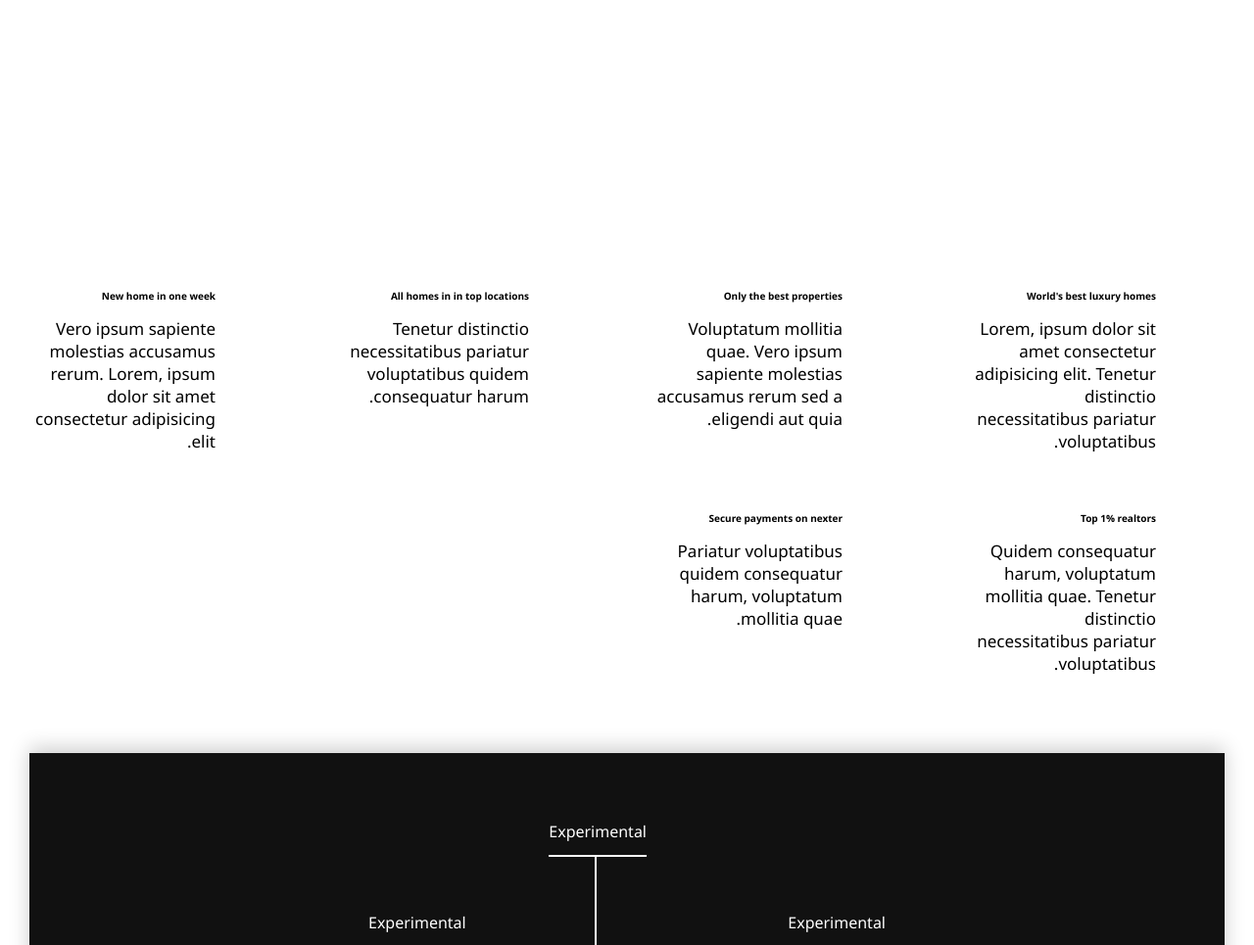
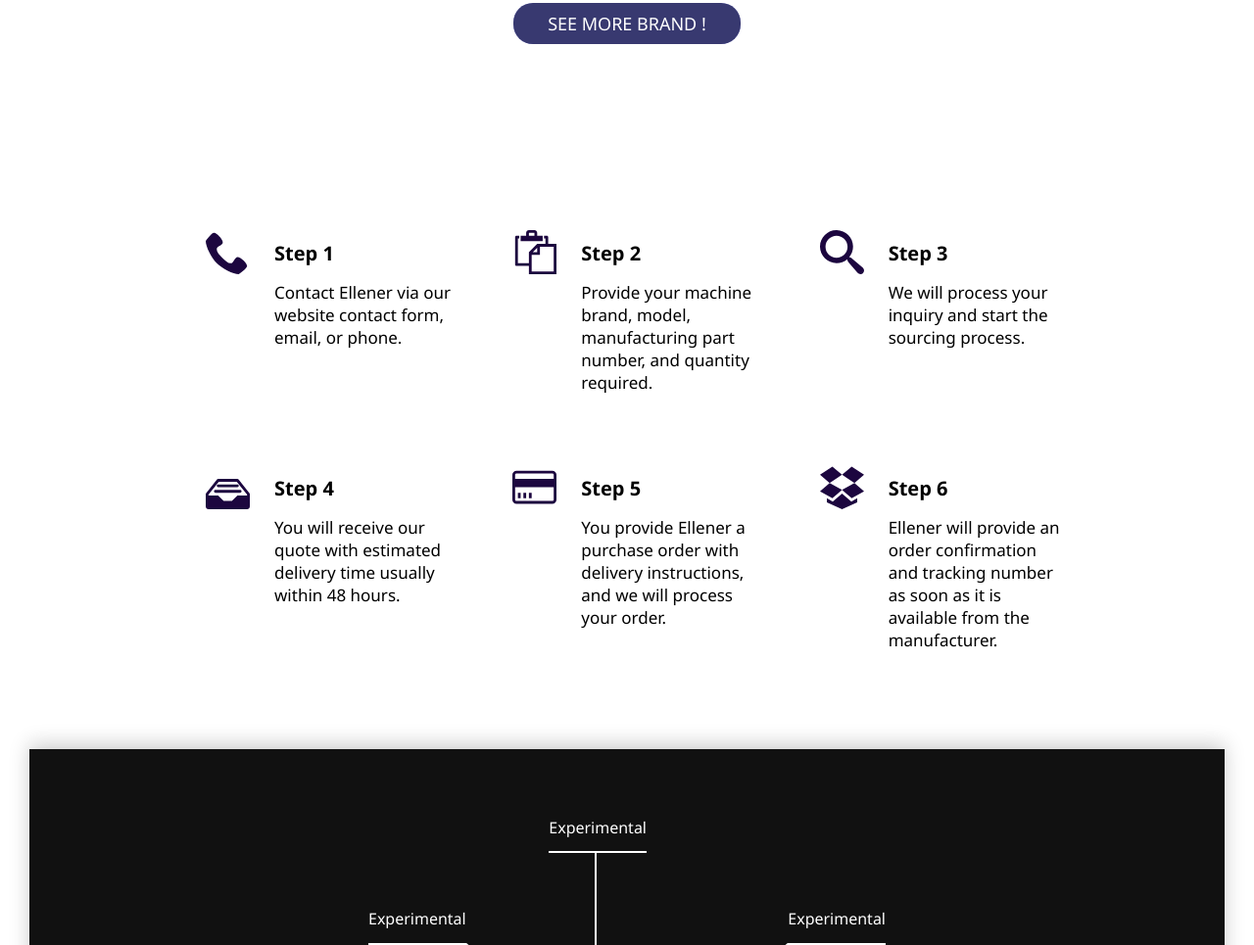
Before and after one commit to amanda-taheri/ellener, a website: page pages/index.html in a window 1280 px wide. Shown: the part 1583-2548 px from the top of the page at 98% size. Drawn offline with Linux system fonts and the light colour scheme.

Commit message:
css od process

```diff
--- a/pages/index.html
+++ b/pages/index.html
@@ -177,75 +177,69 @@
     <!--------------------- /section-card ----------------------->
     <!------------------------- features ------------------------->
 
+    <div class="container">
       <section class="feature__container">
         <div class="feature">
           <svg class="feature__icon">
-					<use xlink:href="img/sprite.svg#icon-global"></use>
+            <use xlink:href="../img/svg/symbol-defs1.svg#icon-phone"></use>
           </svg>
-				<h4 class="feature__title">World's best luxury homes</h4>
+          <h4 class="feature__title">Step 1</h4>
           <p class="feature__text">
-					Lorem, ipsum dolor sit amet consectetur adipisicing elit. Tenetur
-					distinctio necessitatibus pariatur voluptatibus.
+            Contact Ellener via our website contact form, email, or phone.
           </p>
         </div>
         <div class="feature">
           <svg class="feature__icon">
-				<use xlink:href="img/sprite.svg#icon-trophy"></use>
+            <use xlink:href="../img/svg/symbol-defs1.svg#icon-paste"></use>
           </svg>
-			<h4 class="feature__title">Only the best properties</h4>
+          <h4 class="feature__title">Step 2</h4>
           <p class="feature__text">
-				Voluptatum mollitia quae. Vero ipsum sapiente molestias accusamus
-				rerum sed a eligendi aut quia.
+            Provide your machine brand, model, manufacturing part number, and quantity required.
           </p>
         </div>
 
         <div class="feature">
          <svg class="feature__icon">
-				<use xlink:href="img/sprite.svg#icon-map-pin"></use>
+            <use xlink:href="../img/svg/symbol-defs1.svg#icon-search"></use>
           </svg>
-			<h4 class="feature__title">
-				All homes in in top locations
-			</h4>
+          <h4 class="feature__title">Step 3</h4>
           <p class="feature__text">
-				Tenetur distinctio necessitatibus pariatur voluptatibus quidem
-				consequatur harum.
+            We will process your inquiry and start the sourcing process.
           </p>
         </div>
 
         <div class="feature">
           <svg class="feature__icon">
-				<use xlink:href="img/sprite.svg#icon-key"></use>
+            <use xlink:href="../img/svg/symbol-defs1.svg#icon-drawer"></use>
           </svg>
-			<h4 class="feature__title">New home in one week</h4>
+          <h4 class="feature__title">Step 4</h4>
           <p class="feature__text">
-				Vero ipsum sapiente molestias accusamus rerum. Lorem, ipsum dolor
-				sit amet consectetur adipisicing elit.
+            You will receive our quote with estimated delivery time usually within 48 hours.
           </p>
         </div>
 
         <div class="feature">
           <svg class="feature__icon">
-				<use xlink:href="img/sprite.svg#icon-presentation"></use>
+            <use xlink:href="../img/svg/symbol-defs2.svg#icon-credit-card"></use>
           </svg>
-			<h4 class="feature__title">Top 1% realtors</h4>
+          <h4 class="feature__title">Step 5</h4>
           <p class="feature__text">
-				Quidem consequatur harum, voluptatum mollitia quae. Tenetur
-				distinctio necessitatibus pariatur voluptatibus.
+            You provide Ellener a purchase order with delivery instructions, and we will process your order.
           </p>
         </div>
 
         <div class="feature">
           <svg class="feature__icon">
-				<use xlink:href="img/sprite.svg#icon-lock"></use>
+            <use xlink:href="../img/svg/symbol-defs1.svg#icon-dropbox"></use>
           </svg>
-			<h4 class="feature__title">Secure payments on nexter</h4>
+          <h4 class="feature__title">Step 6</h4>
           <p class="feature__text">
-				Pariatur voluptatibus quidem consequatur harum, voluptatum mollitia
-				quae.
+            Ellener will provide an order confirmation and tracking number as soon as it is available from the manufacturer.
           </p>
         </div>
 
       </section>
+    </div>
 
     <!------------------------- /features ------------------------->
     <!------------------------- footer ------------------------->
--- a/sass/_feature.scss
+++ b/sass/_feature.scss
@@ -4,11 +4,13 @@
 	grid-row-gap: 1.5rem;
 	grid-column-gap: 2.5rem;
 
+
 	&__container{
-		grid-column: center-start / center-end;
-		margin: 8rem 0;
+		grid-column: full-start / center-end;
+		margin: 10rem;
 		display: grid;
 		grid-template-columns: repeat(auto-fit , minmax(25rem , 1fr));
+		grid-template-rows:  repeat(2 , 1fr);
 		grid-gap: 6rem;
 		align-items: start;
 	}
@@ -22,9 +24,21 @@
 	}
 
 	&__title{
-
+		font-size: 2rem;
 	}
 	&__text{
 		font-size: 1.7rem;
 	}
 }
+
+
+
+.container{
+	direction: ltr;
+	display: grid;
+	grid-template-columns:
+			[sidebar-start] 8rem [sidebar-end full-start] minmax(6rem , 1fr)
+			[center-start] repeat(8 , [col-start] minmax(min-content , 14rem)
+			[col-end]) [center-end] minmax(6rem , 1fr) [full-end];
+
+}
--- a/sass/_section-card.scss
+++ b/sass/_section-card.scss
@@ -19,7 +19,7 @@
 
 .section__shop {
   // background-color: $color-grey-1;
-  padding: 25rem 0;
+  padding: 35rem 0 8rem 0;
   margin-top: -15rem;
   width: 100%;
   display: grid;
```
Also changed, not shown: img/svg/SVG/credit-card.svg (added), img/svg/SVG/drawer.svg (added), img/svg/SVG/dropbox.svg (added), img/svg/SVG/paste.svg (added), img/svg/SVG/phone.svg (added), img/svg/SVG/search.svg (added), img/svg/symbol-defs1.svg (added), img/svg/symbol-defs2.svg (added), style.css. Lines whose indentation alone changed are shown as unchanged.
